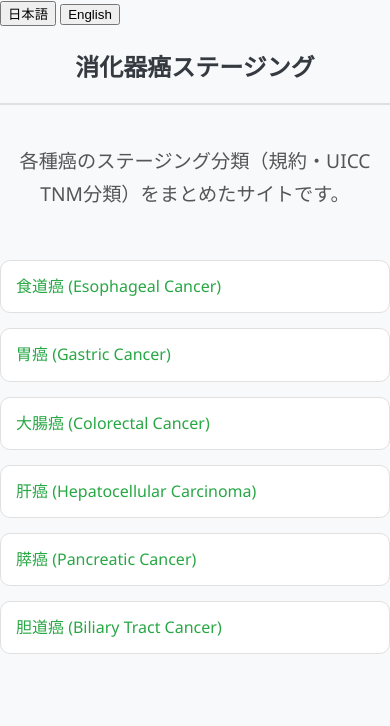
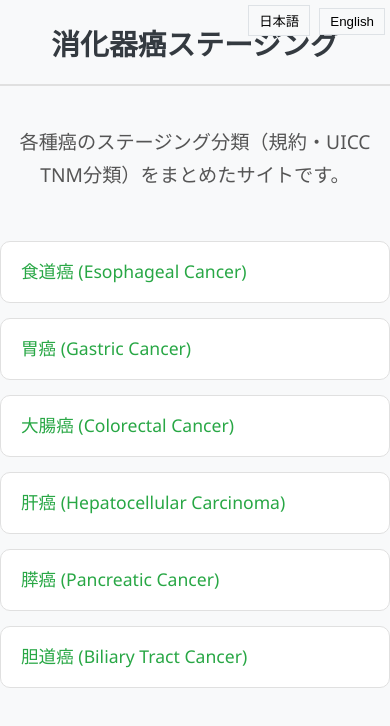
Before and after one commit to DrHac-GH/cancer-staging-site, a plain HTML site: page index.html in a window 390 px wide. Drawn offline with Linux system fonts and the light colour scheme.

Commit message:
言語切り替えボタンのスタイルを修正し、サイズを揃える

```diff
--- a/style.css
+++ b/style.css
@@ -226,33 +226,34 @@ tbody tr:nth-child(even) {
     }
 }
 
+.language-selector {
+    position: absolute;
+    top: 10px;
+    right: 10px;
+    z-index: 1000;
+}
+
+.language-selector button {
+    background-color: #f8f9fa;
+    border: 1px solid #dee2e6;
+    padding: 8px 15px; /* パディングを増やしてボタンを大きくする */
+    cursor: pointer;
+    margin-left: 5px;
+    min-width: 80px; /* 最小幅を設定して揃える */
+    text-align: center;
+}
+
+.language-selector button:hover {
+    background-color: #e9ecef;
+}
+
 @media (max-width: 480px) {
-    header, .main-content {
-        padding: 15px 20px;
+    .language-selector {
+        top: 5px;
+        right: 5px;
     }
-
-    h1 {
-        font-size: 1.5em;
-    }
-
-    h2 {
-        font-size: 1.2em;
-    }
-
-    .main-nav li a {
-        font-size: 1em;
-        padding: 12px 15px;
-    }
-
-    .page-nav a {
-        font-size: 1em;
-    }
-
-    table {
-        font-size: 0.85em;
-    }
-
-    .result-box {
-        font-size: 1.1em;
+    .language-selector button {
+        padding: 5px 10px;
+        min-width: 60px;
     }
 }
```
Also changed, not shown: 1 other file.
